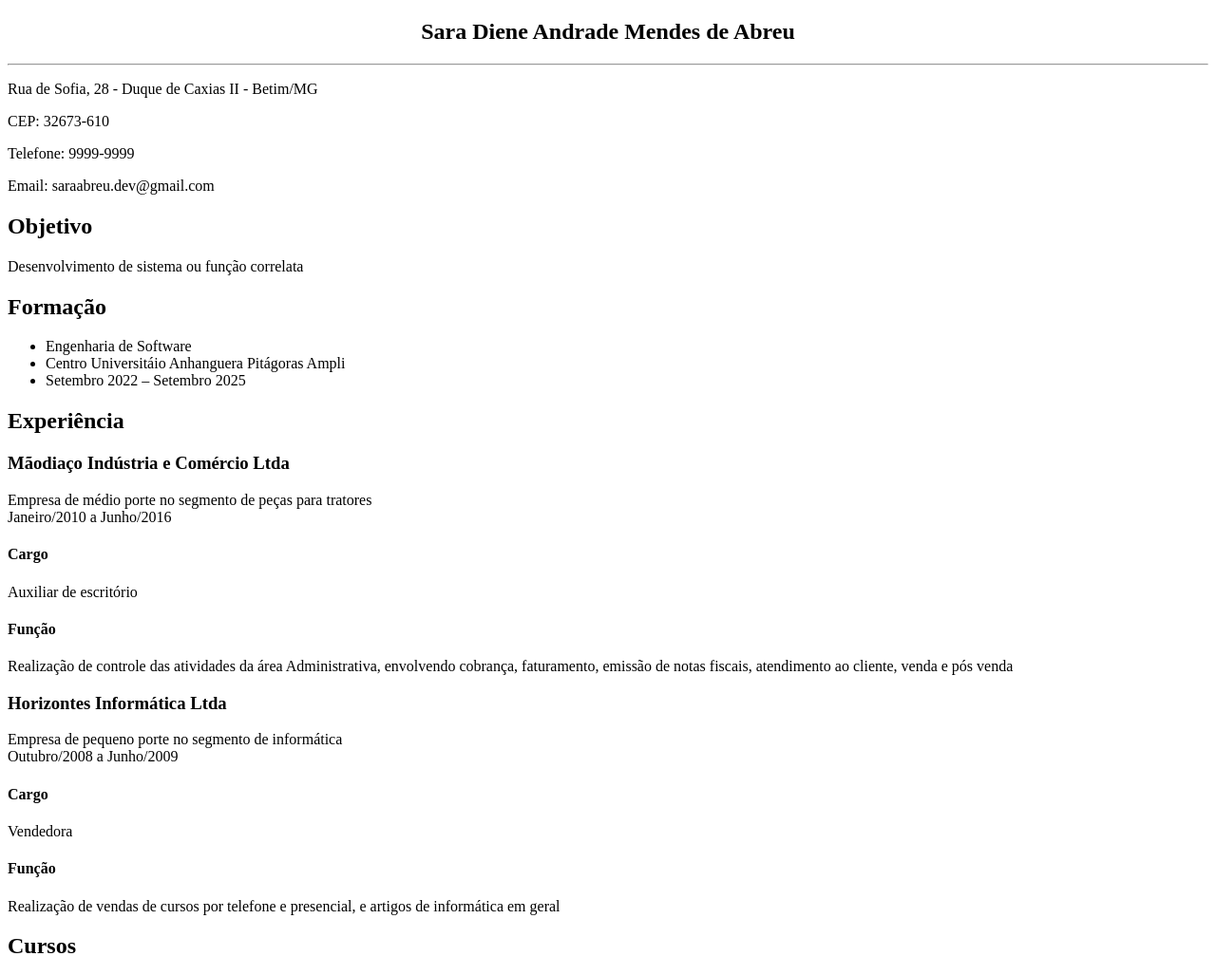
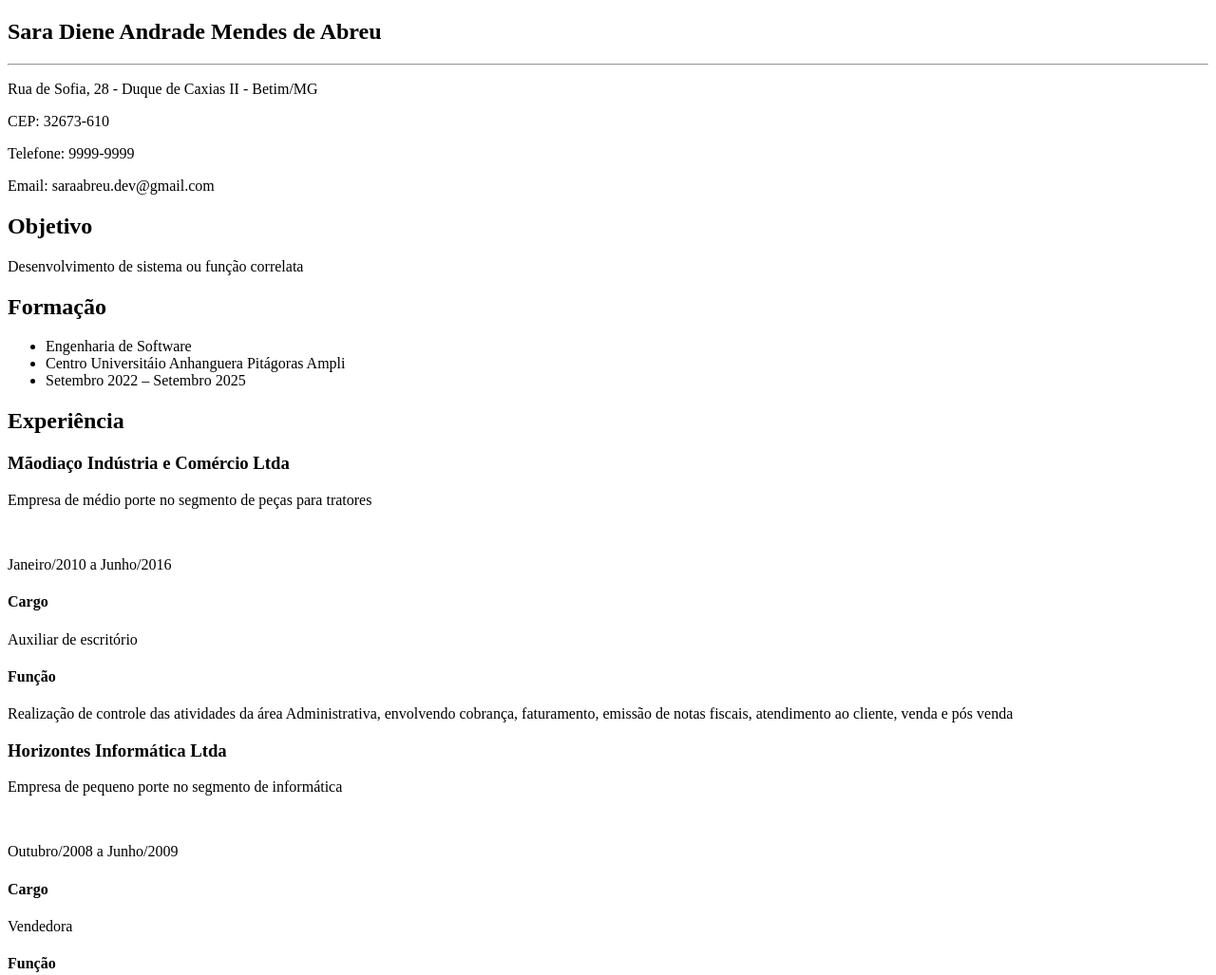
Before and after one commit to SaraDiene/basico_html, a plain HTML site: page index.html in a window 1280 px wide. Shown: the top 1027 px of the page at 95% size. Drawn offline with Linux system fonts and the light colour scheme.

Commit message:
Alteração após feedback professora Ghalba

```diff
--- a/index.html
+++ b/index.html
@@ -12,9 +12,9 @@
 <body>
 
     <section>
-        <center>
+
             <h1>Sara Diene Andrade Mendes de Abreu</h1>
-        </center>
+
         <hr>
                 <p>Rua de Sofia, 28 - Duque de Caxias II - Betim/MG</p>
                 <p>CEP: 32673-610</p>
@@ -43,21 +43,21 @@
         <h2>Experiência</h2>
 
             <h3>Mãodiaço Indústria e Comércio Ltda</h3>
-                <span>Empresa de médio porte no segmento de peças para tratores</span>
+                <p> Empresa de médio porte no segmento de peças para tratores </p>
         <br>
-                <span>Janeiro/2010 a Junho/2016</span>
+                <p> Janeiro/2010 a Junho/2016 </p>
                 <h4>Cargo</h4>
-                    <span>Auxiliar de escritório</span>
+                    <p> Auxiliar de escritório </p>
                 <h4>Função</h4>
                     <p>Realização de controle das atividades da área Administrativa, envolvendo cobrança, faturamento, emissão de
             notas fiscais, atendimento ao cliente, venda e pós venda</p>
 
             <h3>Horizontes Informática Ltda </h3>
-                <span>Empresa de pequeno porte no segmento de informática</span>
+                <p>Empresa de pequeno porte no segmento de informática</p>
         <br>
-                <span>Outubro/2008 a Junho/2009</span>
-                 <h4>Cargo</h4>
-                <span>Vendedora</span>
+                <p>Outubro/2008 a Junho/2009</p>
+                <h4>Cargo</h4>
+                <p>Vendedora</p>
                 <h4>Função</h4>
                 <p>Realização de vendas de cursos por telefone e presencial, e artigos de informática em geral</p>
     </section>
```
